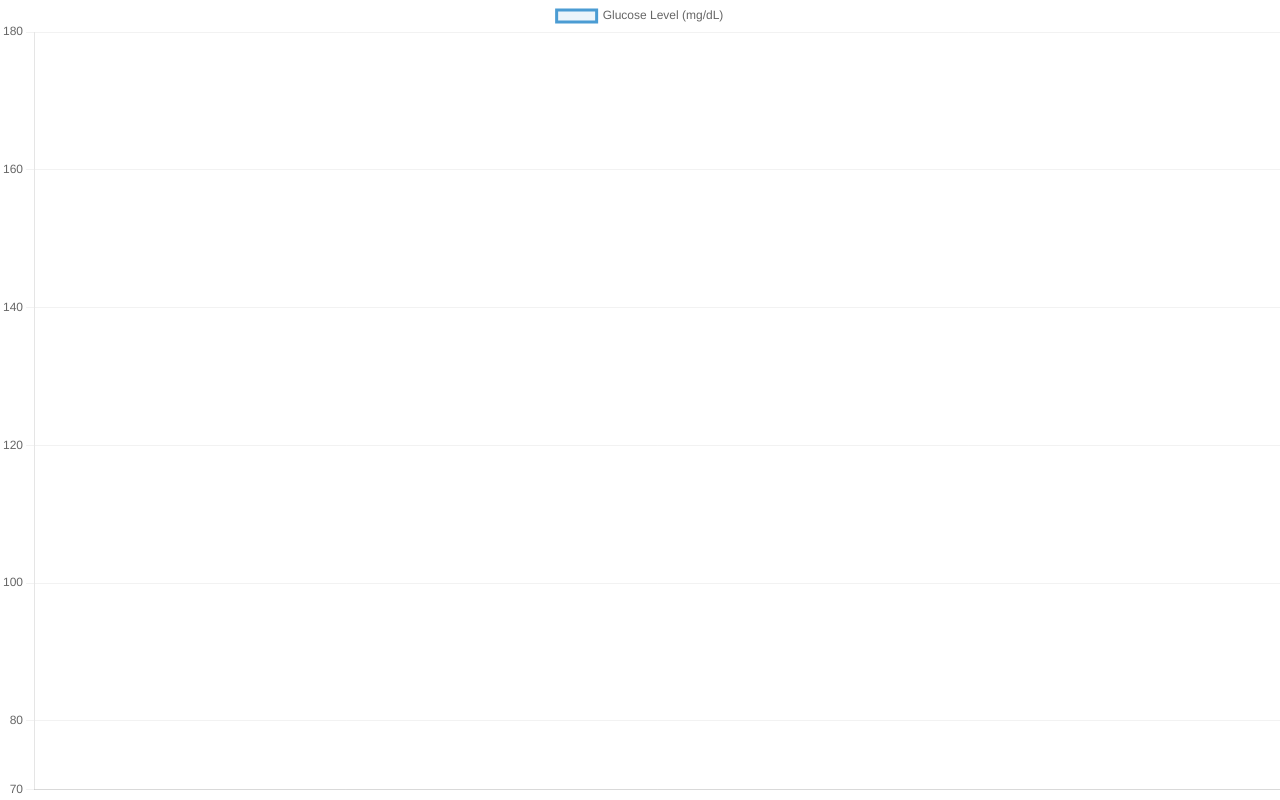
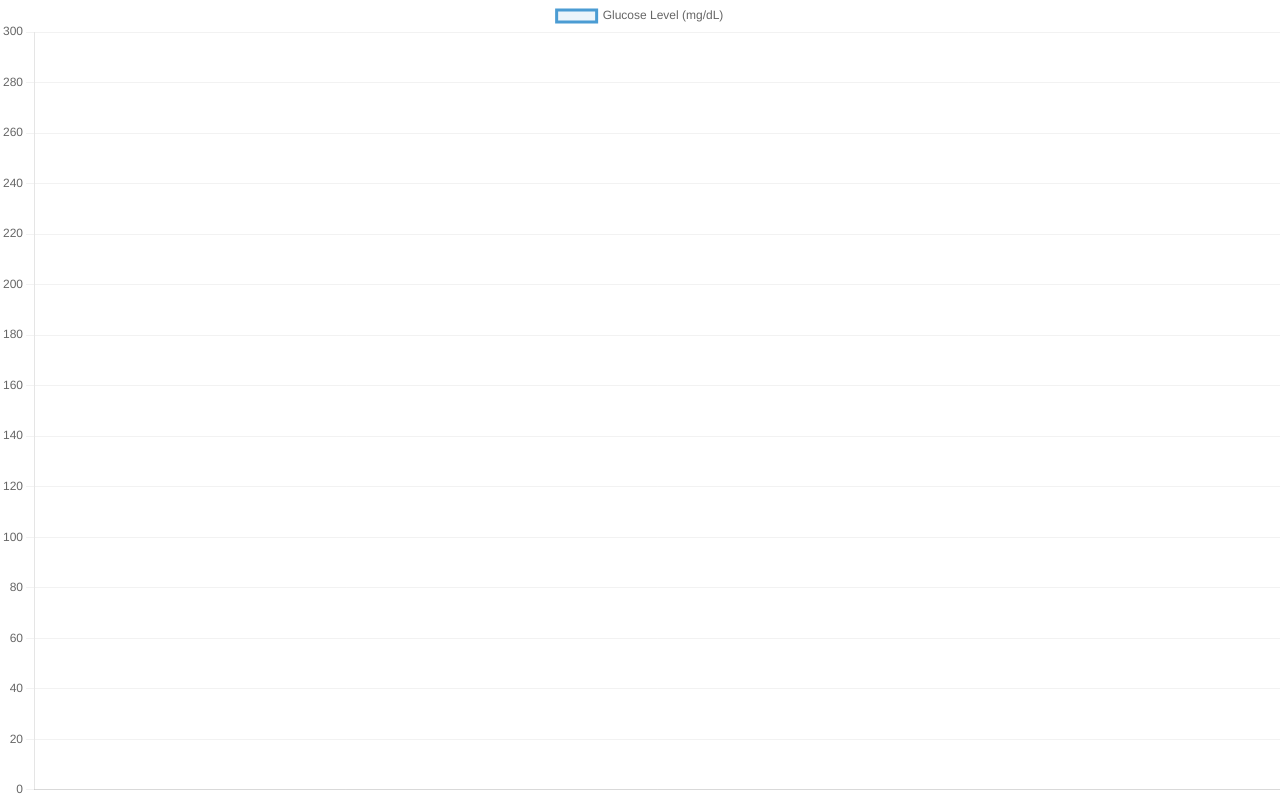
Before and after one commit to Ruxxxi/glucose_chart, a plain HTML site: page chart.html in a window 1280 px wide. Drawn offline with nearby package versions, Linux system fonts and the light colour scheme.

Commit message:
Update chart.html

```diff
--- a/chart.html
+++ b/chart.html
@@ -32,7 +32,7 @@
       glucoseChart = new Chart(ctx, {
         type: 'line',
         data: {
-          labels: [],
+          labels: [],  // Remove time-based labels
           datasets: [{
             label: 'Glucose Level (mg/dL)',
             data: [],
@@ -48,8 +48,8 @@
           maintainAspectRatio: false,
           scales: {
             y: {
-              min: 70,
-              max: 180,
+              min: 0,
+              max: 300,
               ticks: {
                 stepSize: 20
               },
@@ -59,7 +59,7 @@
             },
             x: {
               grid: {
-                display: false
+                display: false  // Hide x-axis grid and labels
               }
             }
           }
@@ -67,11 +67,11 @@
       });
     }
 
-    // Call initialization
+    // Initialize the chart
     initChart();
 
-    // Update function
-    function updateChart(time, value) {
+    // Function to update the chart
+    function updateChart(value) {
       if (!glucoseChart) return;
 
       // Limit to 20 data points
@@ -80,16 +80,25 @@
         glucoseChart.data.datasets[0].data.shift();
       }
 
-      glucoseChart.data.labels.push(time);
+      // Push the glucose value to the chart data
       glucoseChart.data.datasets[0].data.push(value);
 
-      // Color coding
+      // Color coding for glucose levels
       glucoseChart.data.datasets[0].pointBackgroundColor =
         glucoseChart.data.datasets[0].data.map(v =>
           v < 70 ? '#FF6384' : (v > 140 ? '#FFCE56' : '#4BC0C0'));
 
       glucoseChart.update();
     }
+
+    // Listen for messages from Thunkable
+    window.addEventListener("message", function(event) {
+      // You can verify the origin here, but for now, we'll trust any message
+      if (event.data.action === "updateGraph") {
+        const glucoseValue = event.data.value;  // Get the glucose value from the message
+        updateChart(glucoseValue);  // Update the chart with the new glucose value
+      }
+    });
   </script>
 </body>
 </html>
```
